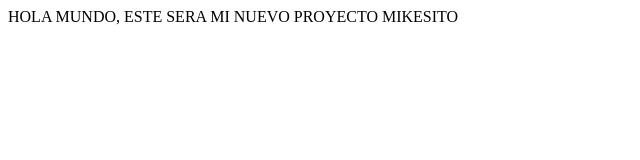
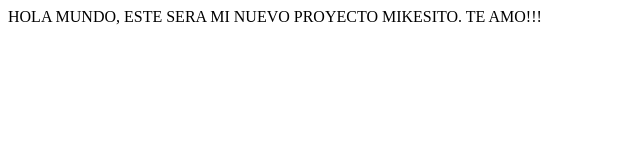
Before and after one commit to arturojsx/MyCourseraSite, a plain HTML site: page index.html in a window 1280 px wide. Shown: the whole page, without its empty margins (0-640 px from the left). Drawn offline with Linux system fonts and the light colour scheme.

Commit message:
here again again

```diff
--- a/index.html
+++ b/index.html
@@ -6,6 +6,6 @@
     <title>Document</title>
 </head>
 <body>
-    HOLA MUNDO, ESTE SERA MI NUEVO PROYECTO MIKESITO
+    HOLA MUNDO, ESTE SERA MI NUEVO PROYECTO MIKESITO. TE AMO!!!
 </body>
 </html>
```
